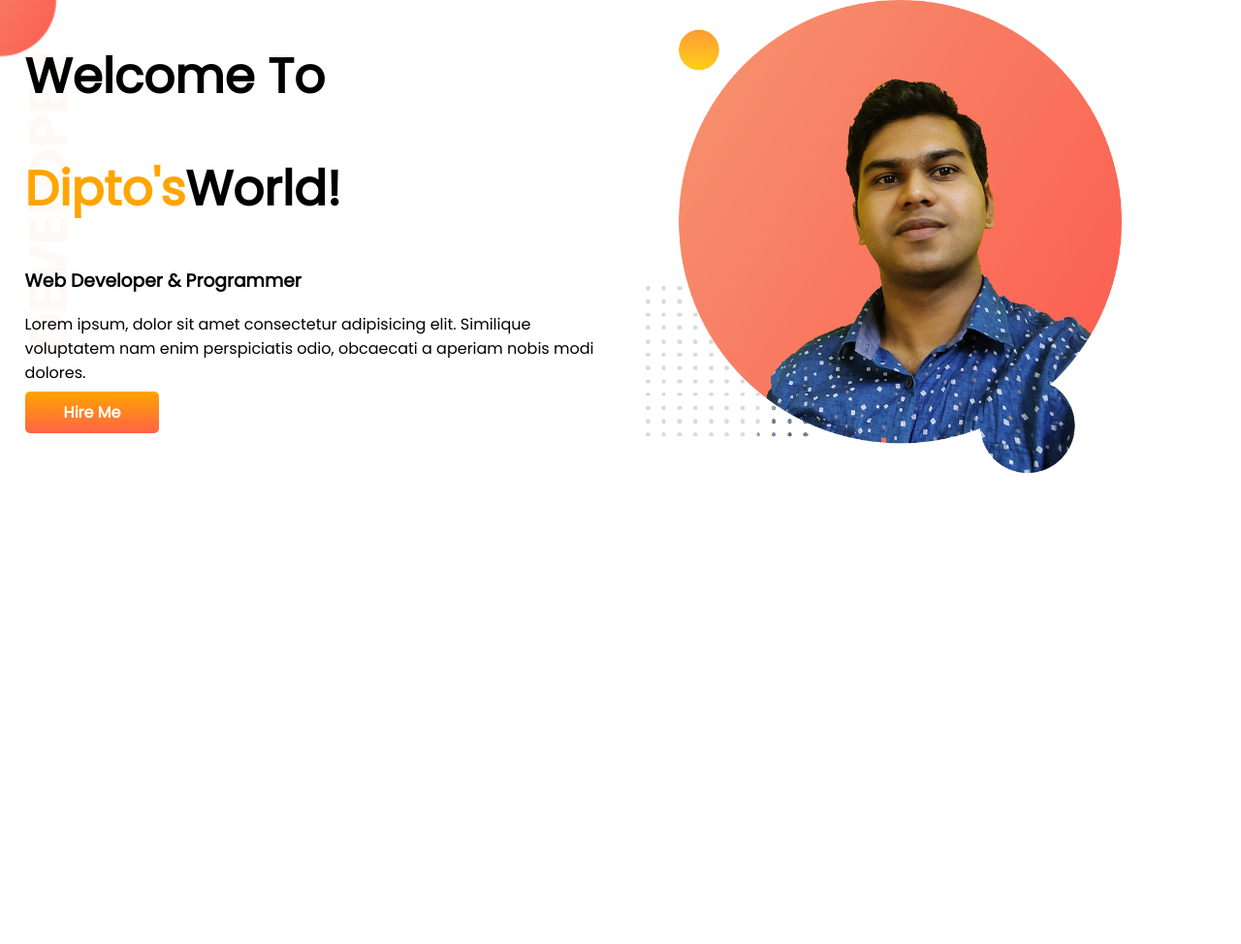
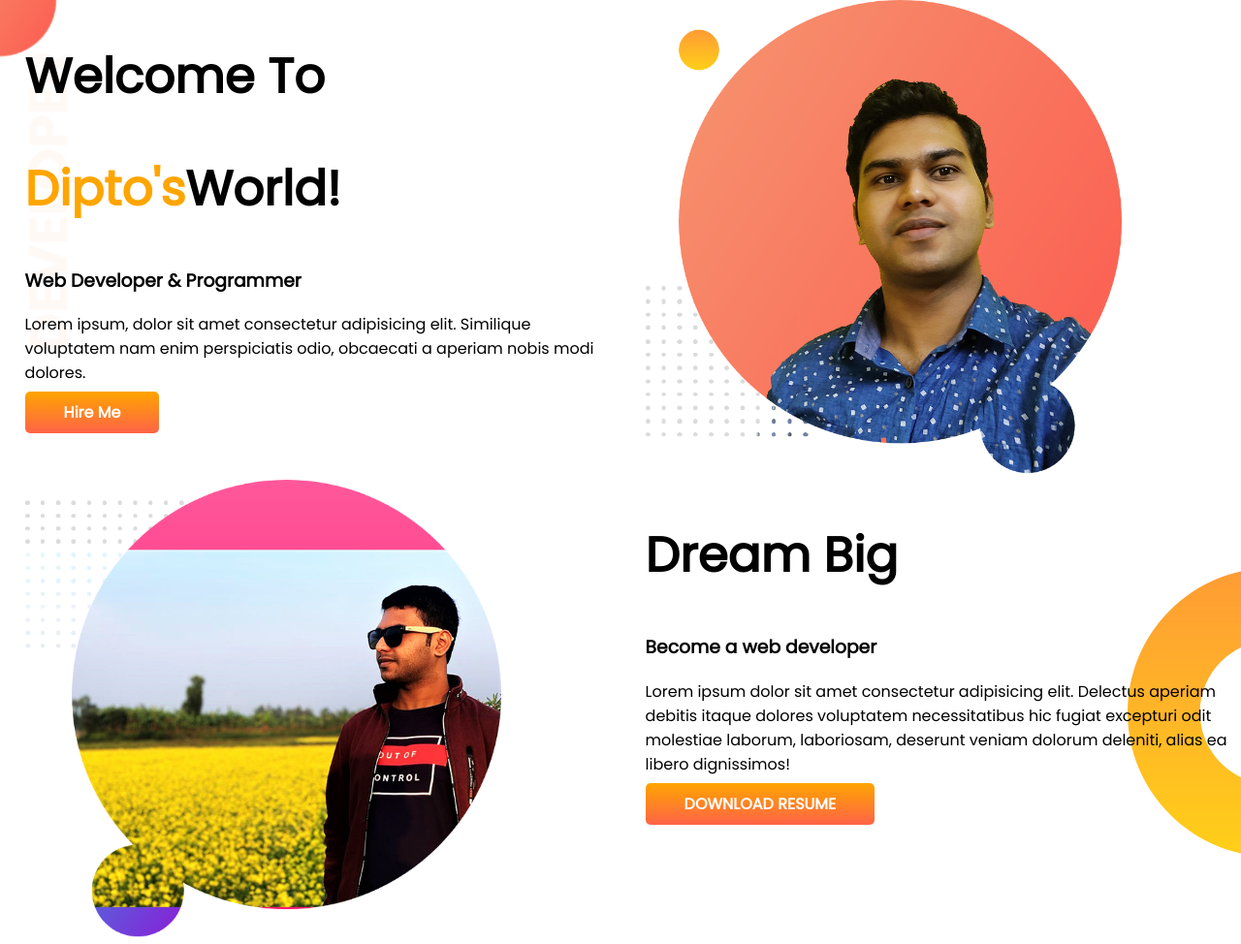
Before and after one commit to kdipto1/developer-portfolio, a plain HTML site: page index.html in a window 1280 px wide. Shown: the whole page at 97% size. Before the commit the page ends 800 px from the top, so only its background shows below. Drawn offline with Linux system fonts and the light colour scheme.

Commit message:
dream-big

```diff
--- a/index.html
+++ b/index.html
@@ -25,6 +25,18 @@
       <img src="images/dk-my-bg.png" alt="">
     </div>
   </section>
+  <section class="dream-big">
+    <div class="half-width">
+      <img src="images/dk-bg2.png" alt="">
+    </div>
+    <div class="half-width">
+      <h1>Dream Big</h1>
+      <h3>Become a web developer</h3>
+      <p>Lorem ipsum dolor sit amet consectetur adipisicing elit. Delectus aperiam debitis itaque dolores voluptatem necessitatibus hic fugiat excepturi odit molestiae laborum, laboriosam, deserunt veniam dolorum deleniti, alias ea libero dignissimos!</p>
+      <a class="link-button" target="_blank" href="">DOWNLOAD RESUME</a>
+    </div>
+
+  </section>
 
 </body>
 </html>
--- a/style.css
+++ b/style.css
@@ -30,3 +30,9 @@ section{
   background-image: url(images/top-banner.png);
   background-repeat: no-repeat;
 }
+.dream-big{
+  background-image: url(images/dream-bg.png);
+  background-repeat: no-repeat;
+  background-position: right;
+
+}
```
Also changed, not shown: images/dk-bg2.png (added).
